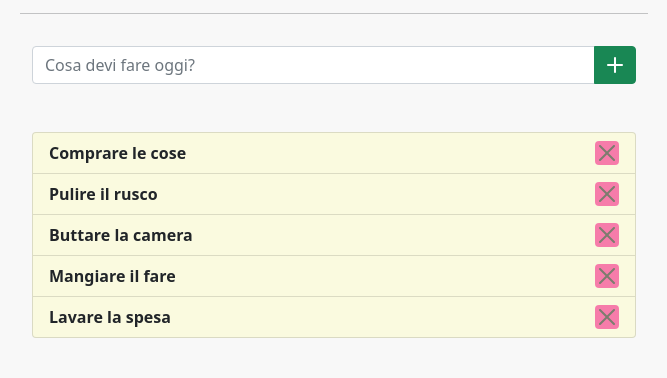
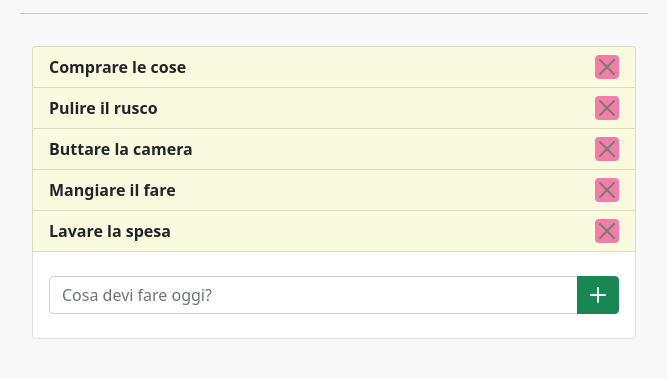
Before and after one commit to Riki420/vue-todolist, a plain HTML site: page index.html in a window 1280 px wide. Shown: the part 102-480 px from the top of the page, without its empty margins (306-973 px from the left). Drawn offline with nearby package versions, Linux system fonts and the light colour scheme.

Commit message:
tasto Enter + cambio posizione form
Tasto Enter funzionante al rilascio, posizione del form cambiata da sotto a sopra una volta finita la lista

```diff
--- a/index.html
+++ b/index.html
@@ -21,25 +21,28 @@
                 </div>
 <hr>
                 <!--Form per l'utente-->
-                <div class="col-12 col-md-6 col-lg-12 my-3">
+                <div v-if="!tasks.length">
                     <div class="input-group mb-3">
                         <input
                         type="text"
                         class="form-control"
                         placeholder="Cosa devi fare oggi?"
-                        v-model="newTask">
+                        v-model="newTask"
+                        @keyup.enter="addTask">
+
                         <button
                         class="btn btn-success"
                         type="button"
                         @click="addTask">
-                        <i class="bi bi-plus-lg"></i>
-                    </button>
-                      </div>
+                            <i class="bi bi-plus-lg"></i>
+                        </button>
+                        <h4 class="text-center align-items-end my-3" >Hai finito le cose da fare, complimenti. Inserisci nuove cose da fare alla tua lista.</h4>
+                    </div>
+
                 </div>
                 <!--Lista delle cose da fare-->
-                <div class="col-12 my-3">
-                    <h4 class="text-center align-items-end" v-if="!tasks.length">Hai finito le cose da fare, complimenti. Inserisci nuove cose da fare alla tua lista.</h4>
-                    <ul class="list-group" v-else>
+                <div class="col-12 my-3" v-else>
+                    <ul class="list-group" >
                         <li
                         v-for="(task, index) in tasks"
                         class="list-group-item d-flex justify-content-between align-items-center bgl">
@@ -48,6 +51,25 @@
                             type="button"
                             class="btn-close bgr"
                             @click="doneTask(index)"></button>
+                        </li>
+                        <li class="list-group-item">
+                            <div class="col-12 col-md-6 col-lg-12 my-3">
+                                <div class="input-group mb-3">
+                                    <input
+                                    type="text"
+                                    class="form-control"
+                                    placeholder="Cosa devi fare oggi?"
+                                    v-model="newTask"
+                                    @keyup.enter="addTask">
+
+                                    <button
+                                    class="btn btn-success"
+                                    type="button"
+                                    @click="addTask">
+                                        <i class="bi bi-plus-lg"></i>
+                                    </button>
+                                </div>
+                            </div>
                         </li>
                     </ul>
 
--- a/js/script.js
+++ b/js/script.js
@@ -21,9 +21,16 @@ const root = new Vue({
             this.tasks.splice(index, 1);                                    // Rimuove l'elemento dell'array, selezionato dall'utente
         },
         addTask(){
-            if(this.newTask.trim()) this.tasks.push(this.newTask);          // Se il campo è compilato, aggiunge all'array tasks il campo dell'utente
+            if(this.newTask.trim()){
+                this.tasks.push(this.newTask);                             // Se il campo è compilato, aggiunge all'array tasks il campo dell'utente
+                this.toggleInput();
+            }  else{
+                this.newTask= '';
 
-            this.newTask= '';
-        }
+            }
+
+        },
+
+
     }
 })
```
